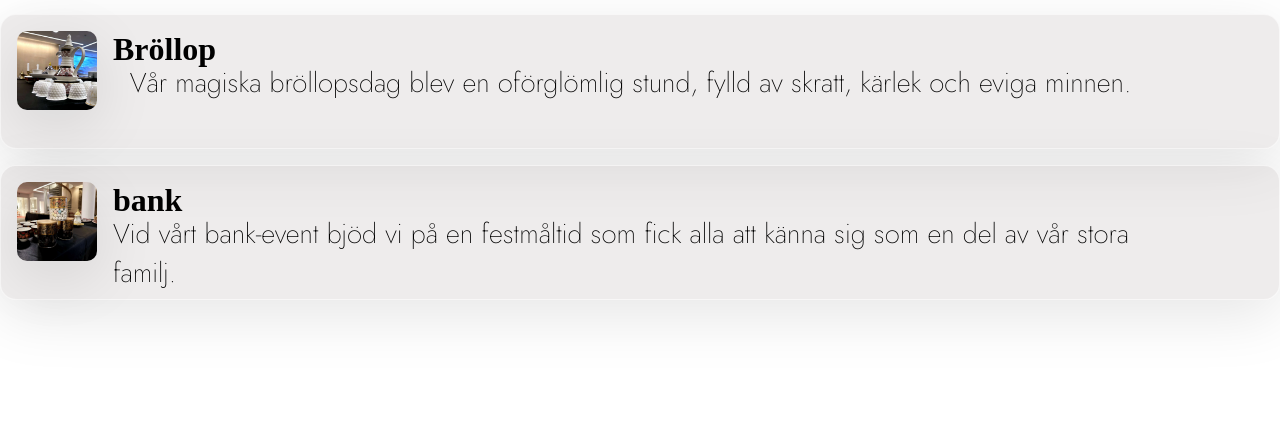
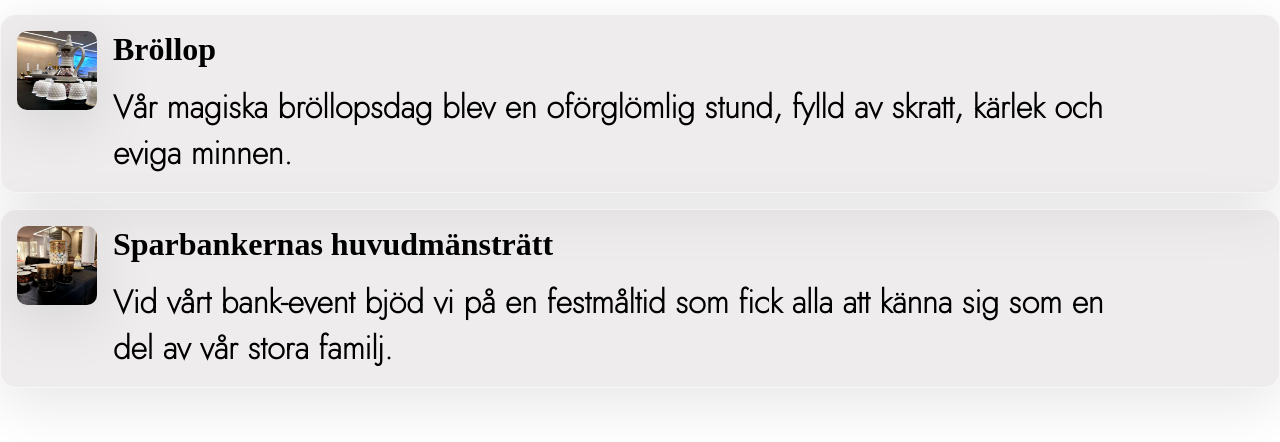
Before and after one commit to Abdumah-code/rimas-new, a website built with Vite: page evenemang.html in a window 1280 px wide. Shown: the part 962-1404 px from the top of the page. Built offline with nearby package versions, Linux system fonts and the light colour scheme.

Commit message:
event done

```diff
--- a/css/mainEvent.scss
+++ b/css/mainEvent.scss
@@ -231,28 +231,30 @@
     .text {
         display: flex;
         flex-direction: column;
-        justify-content: center;
+        text-align: left;
+        // justify-content: center;
         flex: 1;
-        position: relative;
+        // position: relative;
     }
 
     h4 {
         font-size: 2rem;
-        margin-bottom: 4rem;
+        margin-bottom: 1rem;
     }
 
     .textp {
         display: flex;
         color: black;
-        position: absolute;
-        font-size: 1.7rem;
-        font-weight: 400;
-        max-width:90%;
-        margin-top: 1rem;
+        position:static;
+        font-size: 2rem;
+        font-weight: 600;
+        width: 90%;
+        margin-top: 0rem;
         text-align: left;
-        top: 1rem;
-        overflow: hidden;
-        z-index: 2;
+        // top: 1rem;
+        // left: -2rem;
+        // overflow: hidden;
+        // z-index: 2;
     }
 
     .spacer {
--- a/evenemang.html
+++ b/evenemang.html
@@ -35,7 +35,7 @@
      <div class="container">
         <img class="kort" src="./src/event2.jpg" alt="">
          <div class="text">
-            <h4>bank</h4>
+            <h4>Sparbankernas huvudmänsträtt</h4>
             <p class="textp">
                 Vid vårt bank-event bjöd vi på en festmåltid som fick alla att känna sig som en del av vår stora familj.
             </p>
```
Also changed, not shown: css/mainEvent.css, 1 other file.
